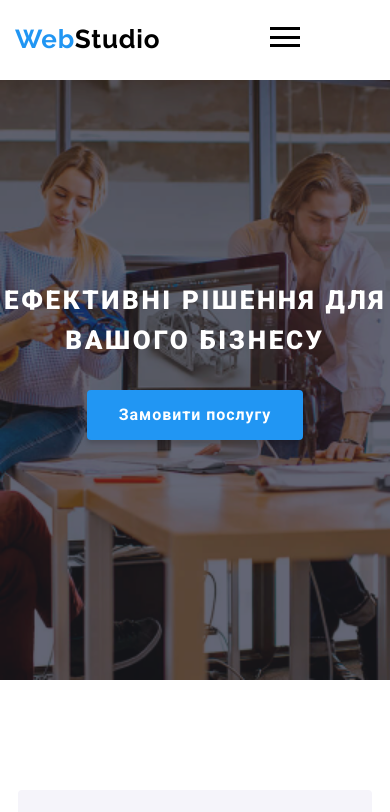
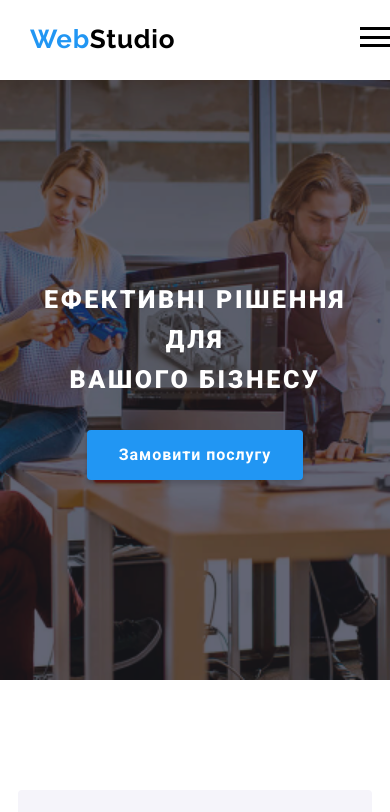
Before and after one commit to hockag/WebStudio-FullEdition, a plain HTML site: page index.html in a window 390 px wide. Shown: the top 812 px of the page. Drawn offline with nearby package versions, Linux system fonts and the light colour scheme.

Commit message:
fixed bug

```diff
--- a/src/scss/components/_business.scss
+++ b/src/scss/components/_business.scss
@@ -61,14 +61,14 @@
 
 @media screen and (max-width: 425px) {
   .business__main--title {
-    font-size: 26px;
+    font-size: 25px;
     line-height: 40px;
   }
 }
 
 @media screen and (max-width: 320px) {
   .business__main--title {
-    font-size: 22px;
+    font-size: 18px;
     line-height: 35px;
   }
 }
--- a/src/scss/components/_header.scss
+++ b/src/scss/components/_header.scss
@@ -151,9 +151,6 @@
   }
 
   @media screen and (max-width: 992px) {
-    .container {
-      min-width: 960px;
-    }
 
     .header__right {
       flex-direction: column;
@@ -174,20 +171,12 @@
       margin: 0 auto;
     }
 
-    .header__left {
-      width: 75%;
-    }
-
     .header__block {
       justify-content: normal;
     }
   }
 
   @media screen and (max-width: 576px) {
-    .container {
-      min-width: 540px;
-      margin: 0 auto;
-    }
     .burger-menu {
       display: flex;
       margin: 20px 20px 0 0;
--- a/src/scss/components/_team.scss
+++ b/src/scss/components/_team.scss
@@ -66,9 +66,6 @@
 
 
 @media screen and (max-width: 992px) {
-  .team {
-    height: 200vh;
-  }
 
   .team__list {
     flex-wrap: wrap;
--- a/src/scss/utils/_general.scss
+++ b/src/scss/utils/_general.scss
@@ -1,8 +1,3 @@
-.container {
-  max-width: 1140px;
-  margin: 0 auto;
-}
-
 ul {
   list-style: none;
   padding: 0;
@@ -22,3 +17,17 @@ p {
   margin: 0;
   padding: 0;
 }
+
+.container {
+  margin: 0 auto;
+  @media (min-width: 320px) {
+    padding: 0 15px;
+  }
+  @media (min-width: 768px) {
+    max-width: 738px;
+    padding: 0;
+  }
+  @media (min-width: 1200px) {
+    max-width: 1170px;
+  }
+}
```
Also changed, not shown: src/scss/style.css, 1 other file.
